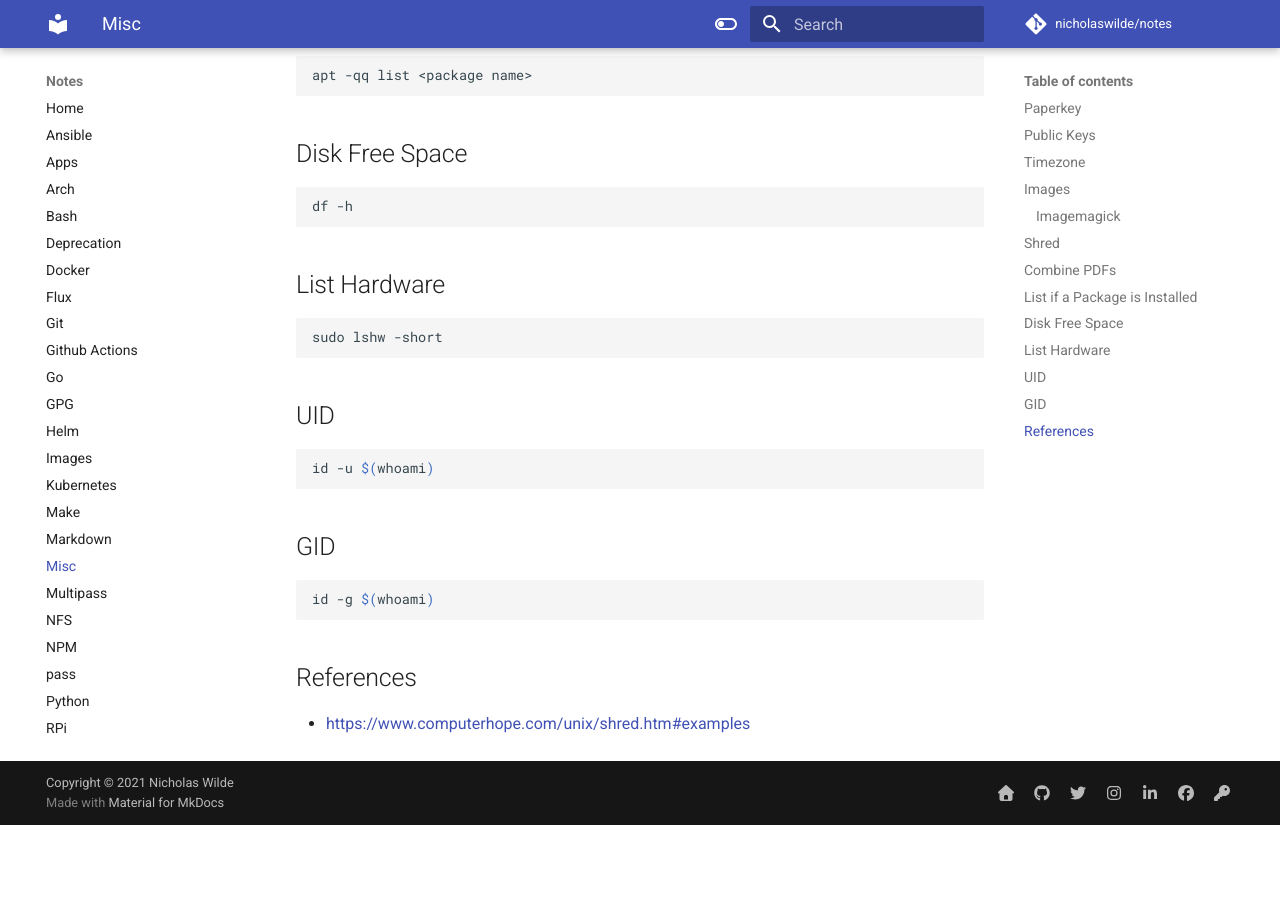
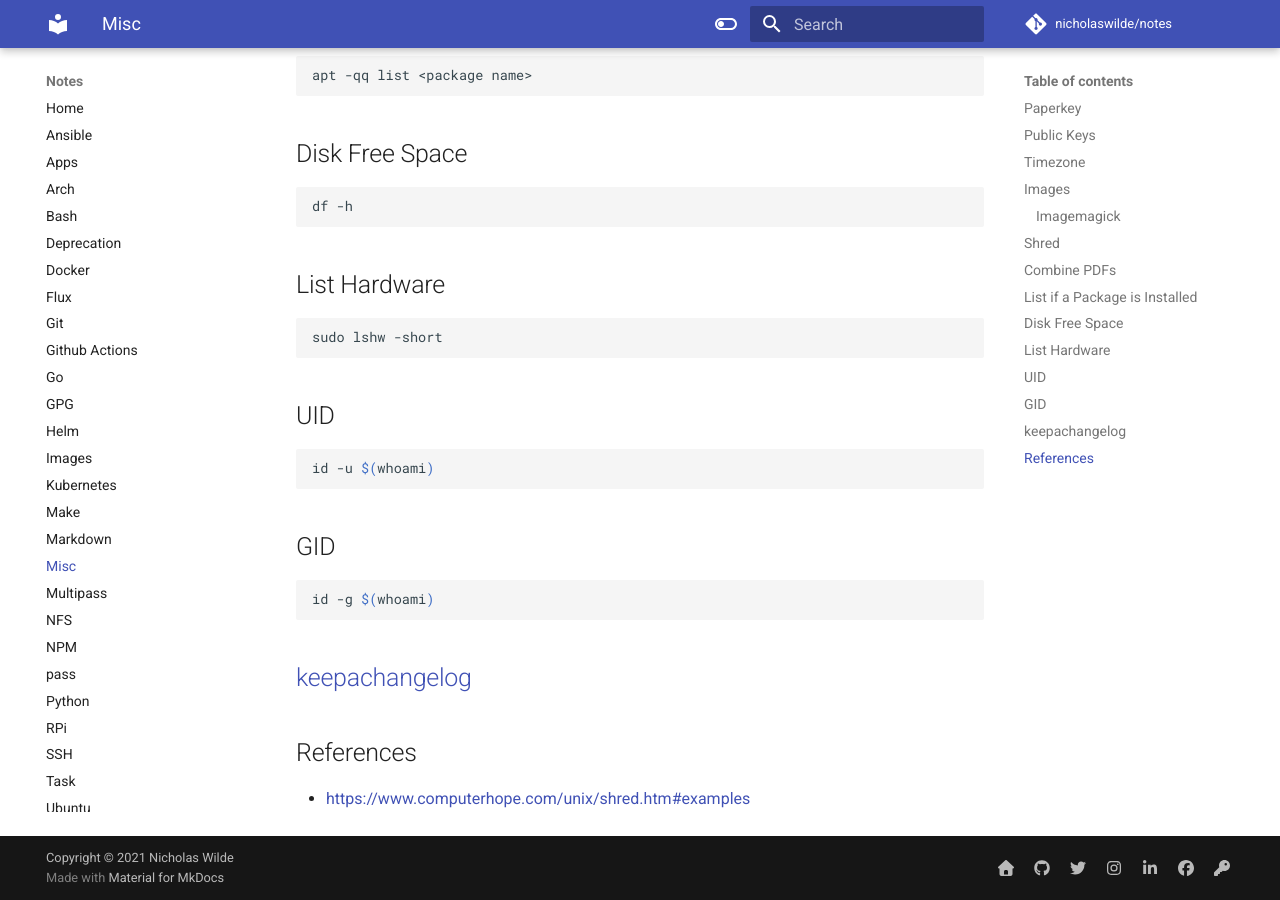
Before and after one commit to nicholaswilde/notes, an MkDocs documentation site: the page built from docs/misc.md, in a window 1280 px wide and 900 px high, scrolled down 1152 px. Built offline with MkDocs 1.6.1 and Material for MkDocs 9.7.7, drawn with Linux system fonts in a browser that asks for light colours; comment, search, counter and statistics services are not loaded; before the commit the page ends 1977 px from its top, so only the background shows below that.

Commit message:
added keepachangelog
Signed-off-by: Nicholas Wilde <ncwilde43@gmail.com>

````diff
--- a/docs/misc.md
+++ b/docs/misc.md
@@ -72,6 +72,8 @@
 id -g $(whoami)
 ```
 
+## [keepachangelog](https://keepachangelog.com/en/1.0.0/)
+
 ## References
 
 * https://www.computerhope.com/unix/shred.htm#examples
````
